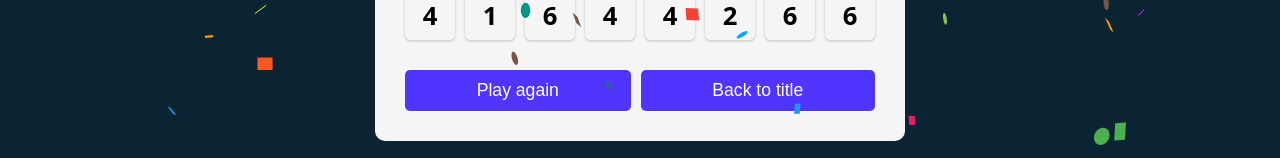
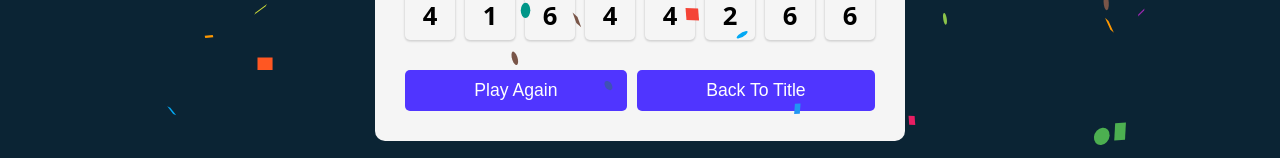
Before and after one commit to netrolite/tenzies-react, a React (Vite) app: page /game in a window 1280 px wide. Both pictures are taken after a click on the button 25 px from the left and 25 px from the top of the page. Shown: the part 593-751 px from the top of the page. Built offline with nearby package versions, Linux system fonts and the light colour scheme.

Commit message:
add comments

```diff
--- a/src/game/Game.jsx
+++ b/src/game/Game.jsx
@@ -19,14 +19,15 @@ export default function Game() {
   const [formattedTime, setFormattedTime] = useState("00:00:00");
   const navigate = useNavigate();
 
+  // check if game is won
   useEffect(() => {
     if(dice.every(item => (item.value === dice[0].value) && item.isFrozen)) {
       setWon(true);
     }
   })
 
+  // timer
   useEffect(() => {
-    // timer
     const timer = setInterval(() => {
       setMilliseconds(prevState => {
         return prevState + 10;
@@ -36,6 +37,7 @@ export default function Game() {
     return () => clearInterval(timer);
   }, [])
 
+  // format time
   useEffect(() => {
     setFormattedTime(() => {
         const hr = Math.floor(millisecElapsed / 3600000);
@@ -62,23 +64,22 @@ export default function Game() {
   }, [millisecElapsed])
 
   useEffect(() => {
+    // udpate windowDimensions for confetti
     function setDimensions() {
       const app = document.querySelector(".app");
       setWindowDimensions({width: app.offsetWidth, height: app.offsetHeight});
     }
 
-    // listen for spacebar press
+    // update dice on spacebar press
     function spacebarPressed(ev) {
       ev.key === " " && updateDice();
     }
 
     window.addEventListener("resize", setDimensions);
-    window.addEventListener("scroll", setDimensions);
     window.addEventListener("keypress", ev => spacebarPressed(ev))
 
     return () => {
       window.removeEventListener("resize", setDimensions);
-      window.removeEventListener("scroll", setDimensions);
       window.removeEventListener("keypress", spacebarPressed);
     }
   }, []);
@@ -107,6 +108,7 @@ export default function Game() {
             <div className="dice">
                 {diceNodes}
             </div>
+            {/* if won, display "Play Again" and "Back to title" buttons. Otherwise, display "Roll" button */}
             {
             won
             ?
@@ -115,13 +117,13 @@ export default function Game() {
                         className="button"
                         onClick={() => resetGame(setWon, setDice)}
                     >
-                        Play again
+                        Play Again
                     </button>
                     <button
                         className="button"
                         onClick={() => navigate("/")}
                     >
-                        Back to title
+                        Back To Title
                     </button>
                 </div>
 
```
